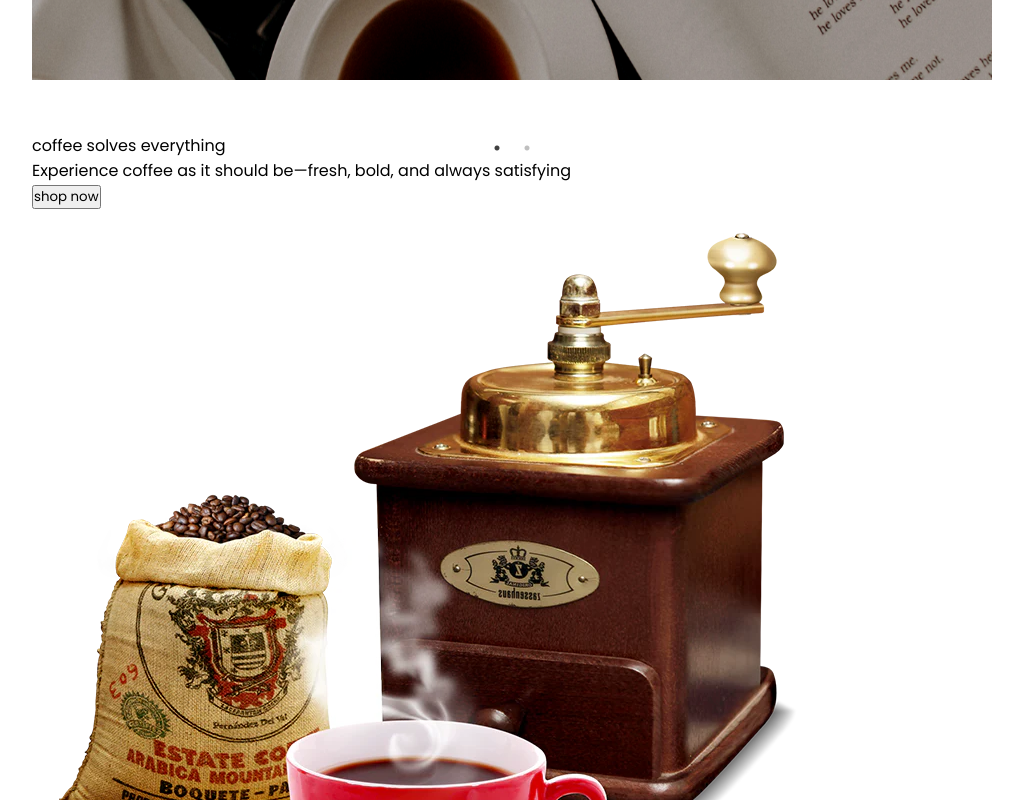
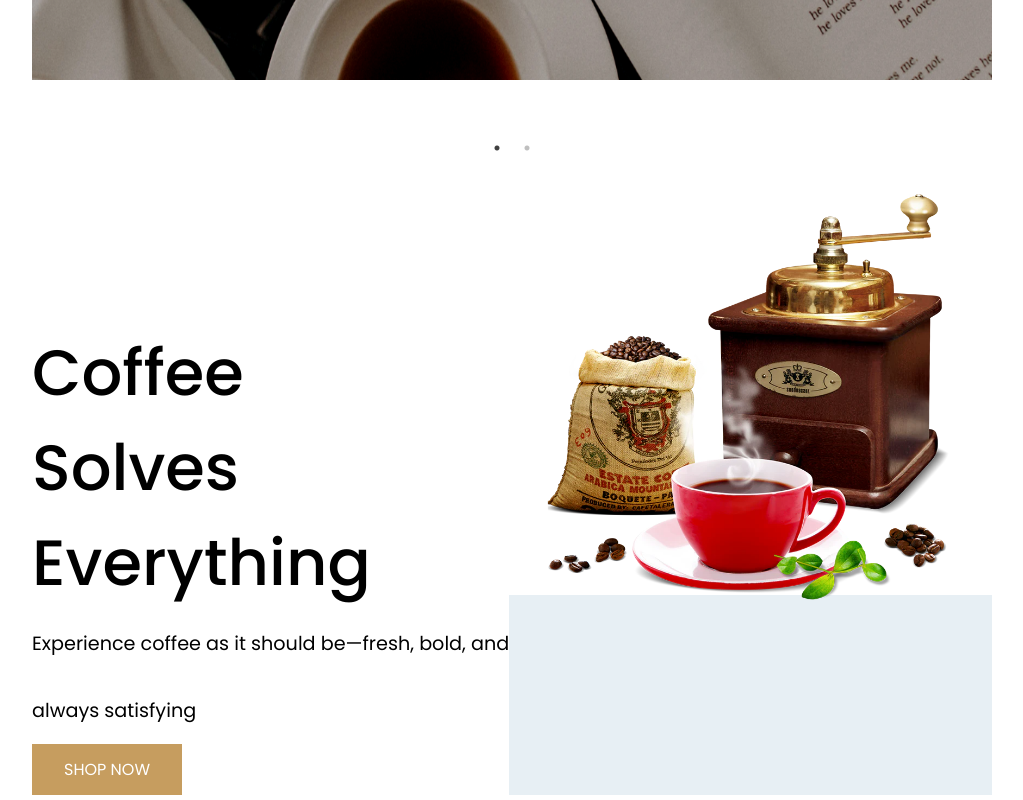
Before and after one commit to jenisha987/Coffee-Shop, a React (Vite) app in the folder coffee-shop/: page / in a window 1280 px wide. Shown: the part 720-1520 px from the top of the page, without its empty margins (128-1151 px from the left). Built offline with nearby package versions, Linux system fonts and the light colour scheme.

Commit message:
web-view

```diff
--- a/coffee-shop/src/App.css
+++ b/coffee-shop/src/App.css
@@ -124,10 +124,59 @@ nav {
 .shop-button:hover {
     background: #894647;
 }
-
-/* .home-image {
-    float: right;
-} */
+.home-section {
+    /* margin-top: 4rem; */
+    display: flex;
+}
+.section-p {
+    font-size: 4rem;
+    margin-top: 12rem;
+    width: 80%;
+    font-weight: 500;
+    text-transform: capitalize;
+}
+.section-p-p {
+    font-size: 1.2rem;
+    font-weight: 400;
+    line-height: 3.5;
+}
+.section-button {
+    border: none;
+    background: #C69D5F;
+    padding: 0.8rem 2rem 0.8rem 2rem;
+    color: white;
+    font-size: medium;
+    cursor: pointer;
+    text-transform: uppercase;
+}
+.section-button:hover {
+    background: white;
+    color: #C69D5F;
+    border: 2px solid #C69D5F;
+}
+.container-section {
+    display: flex;
+    position: relative;
+}
+.image-wrapper {
+    position: relative;
+}
+.home-image {
+    max-width: 90%;
+    display: block;
+    margin-left: auto;
+    margin-right: auto;
+    margin-top: 3rem;
+}
+/* Background color only at the bottom */
+.background-bottom {
+    position: absolute;
+    bottom: 0;
+    width: 100%;
+    height: 200px;
+    background-color: #E7EFF4;
+    z-index: 0; /* Keep background behind the image */
+}
 
 @media (max-width: 1024px) {
     .container {
@@ -213,6 +262,7 @@ nav {
     }
     .home-section {
         margin-top: 4rem;
+        display: block;
     }
     .section-p {
         font-size: 2rem;
--- a/coffee-shop/src/components/Home.jsx
+++ b/coffee-shop/src/components/Home.jsx
@@ -31,19 +31,26 @@ export const Home = () => {
     </Slider>
 
     <div className='home-section'>
+      <div>
       <p className='section-p'>coffee solves everything</p>
       <p className='section-p-p'>Experience coffee as it should be—fresh, bold, and always satisfying</p>
       <button className="section-button">shop now</button>
-      {/* <div className='image-section'>
-        <img src={home2} alt="home2" className='home-image' />
-        <div className="background-bottom"></div>
-      </div> */}
+      </div>
       <div class="container-section">
         <div class="background-bottom"></div>
         <div class="image-wrapper">
           <img src={home2} alt="Coffee setup" className='home-image' />
         </div>
-      </div>
+
+        {/* <div className='web-home'>
+          <p className='section-p'>coffee solves everything</p>
+          <p className='section-p-p'>Experience coffee as it should be—fresh, bold, and always satisfying</p>
+          <button className="section-button">shop now</button>
+        </div>
+        <div className="web-img">
+
+        </div> */}
+        </div>
 
     </div>
     </div>
```
